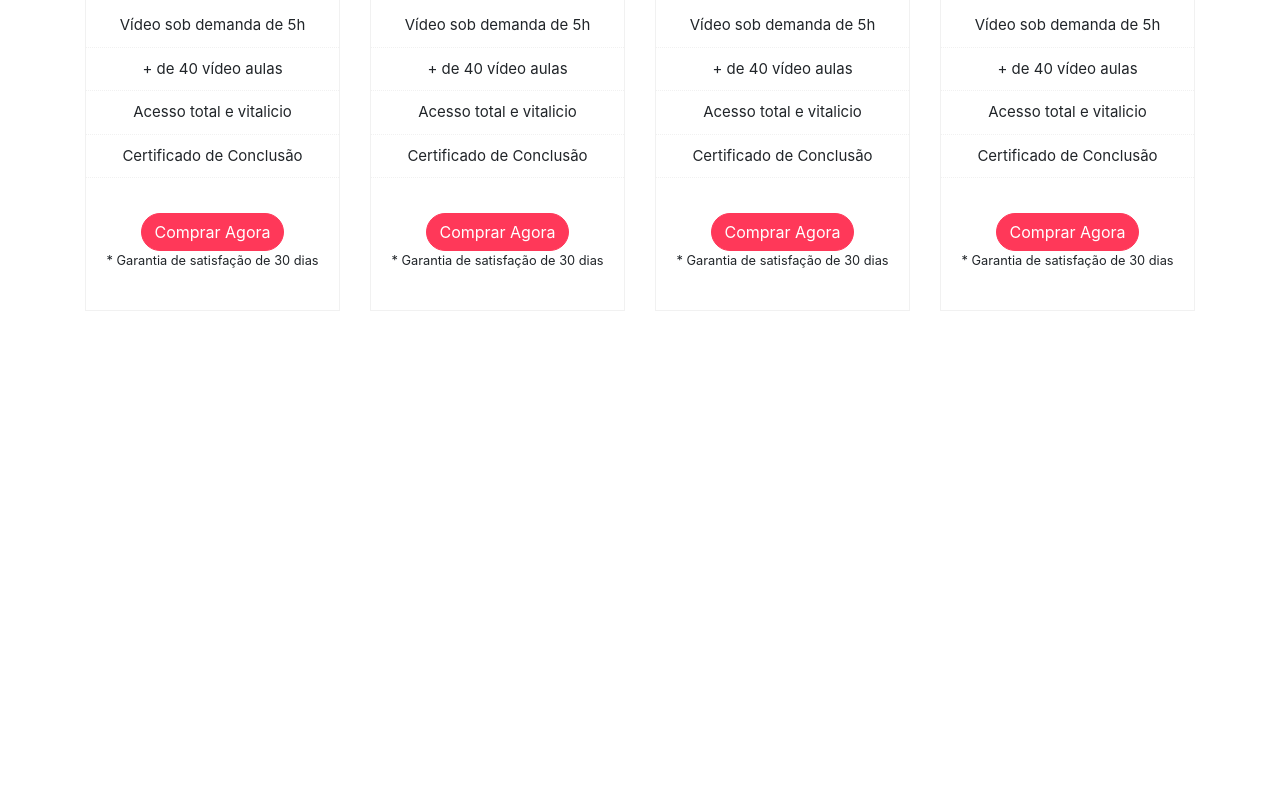
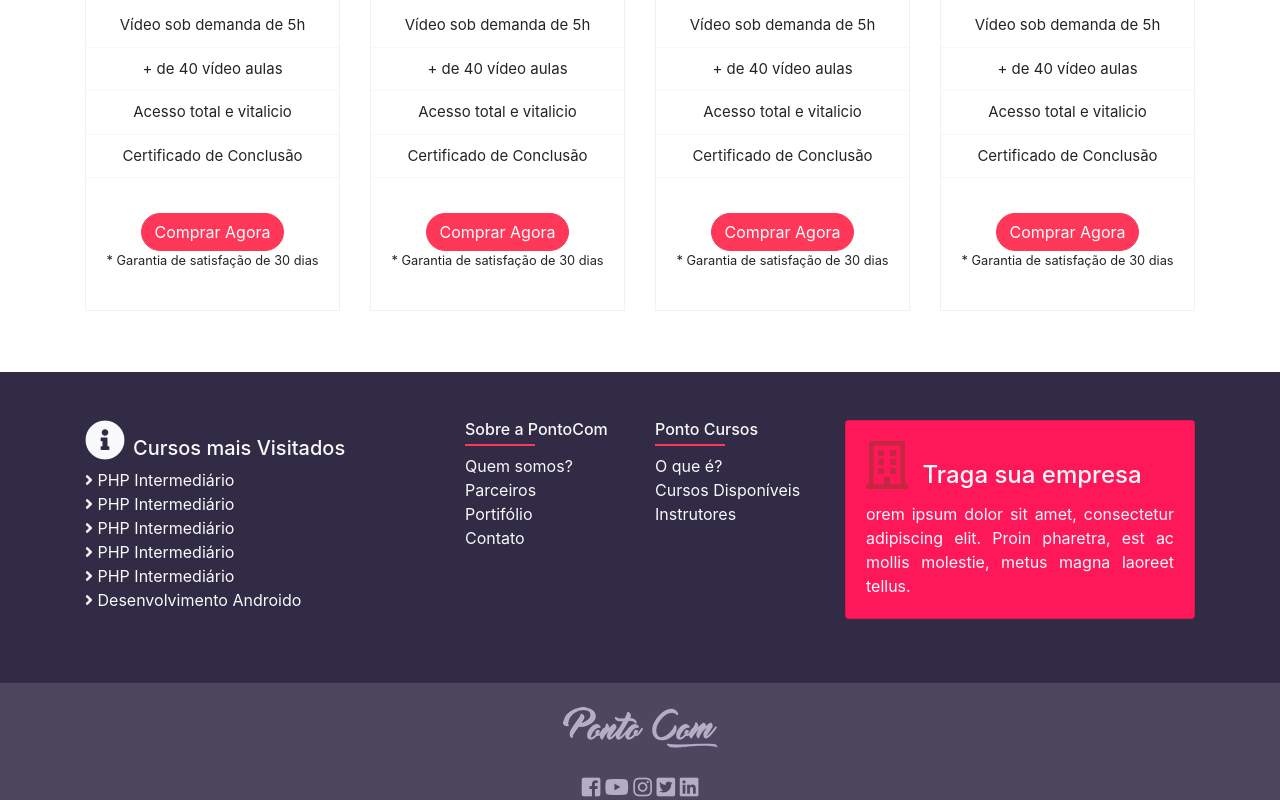
Before and after one commit to felipemsanto/one-page, a plain HTML site: page index.html in a window 1280 px wide. Shown: the part 1881-2681 px from the top of the page. Before the commit the page ends 2253 px from the top, so only its background shows below. Drawn offline with Linux system fonts and the light colour scheme.

Commit message:
Footer is done

```diff
--- a/css/style.css
+++ b/css/style.css
@@ -128,6 +128,37 @@
 
 }
 
+/*=== Rodapé ===*/
+
+.bg-rodape1 {
+    background-color: #312b45;
+}
+
+.bg-rodape1 ul {
+    -webkit-padding-start: 0;
+    -moz-padding-strat: 0;
+}
+
+.bg-rodape1 ul li {
+    list-style: none;
+}
+
+.bg-card-rodape {
+    background-color: #ff1859;
+}
+
+.icon-banner-rodape {
+    color: #c42841;
+}
+
+.bg-rodape2 {
+    background-color: #4c465f;
+}
+
+a.icone-social {
+    color: #b3aec2;
+}
+
 /*=== Configurações Gerais ===*/
 .underline {
     content: '';
@@ -138,6 +169,14 @@
     margin: 0 auto;
 }
 
+.underline-footer {
+    content: '';
+    border-top: 2px solid #ff3859;
+    width: 70px;
+    display: block;
+    margin-top: 5px;
+}
+
 .sombra:hover {
     box-shadow: 0 0 20px 0 rgba(0, 0, 0, 0.4);
 }
--- a/index.html
+++ b/index.html
@@ -329,6 +329,70 @@
         </div>
     </div>
 
+    <!-- Rodapé !-->
+    <footer class="container-fluid bg-rodape1">
+        <div class="container py-5">
+            <div class="row">
+                <div class="col-md-4">
+                    <h5 class="text-light align-midlle"><i class="fas fa-info-circle fa-2x mr-2 text-light"></i>Cursos mais Visitados</h5>
+                    <ul class="text-light">
+                        <li><a href="#" class="text-light"><i class="fa fa-angle-right"></i> PHP Intermediário</a></li>
+                        <li><a href="#" class="text-light"><i class="fa fa-angle-right"></i> PHP Intermediário</a></li>
+                        <li><a href="#" class="text-light"><i class="fa fa-angle-right"></i> PHP Intermediário</a></li>
+                        <li><a href="#" class="text-light"><i class="fa fa-angle-right"></i> PHP Intermediário</a></li>
+                        <li><a href="#" class="text-light"><i class="fa fa-angle-right"></i> PHP Intermediário</a></li>
+                        <li><a href="#" class="text-light"><i class="fa fa-angle-right"></i> Desenvolvimento Androido</a></li>
+                    </ul>
+                </div>
+                <div class="col-md-4">
+                    <div class="row">
+                        <div class="col-md-6">
+                            <h6 class="text-light">Sobre a PontoCom <span class="underline-footer"></span> </h6>
+                            <ul class="text-light">
+                                <li><a href="#" class="text-light">Quem somos?</a></li>
+                                <li><a href="#" class="text-light">Parceiros</a></li>
+                                <li><a href="#" class="text-light">Portifólio</a></li>
+                                <li><a href="#" class="text-light">Contato</a></li>
+                            </ul>
+                        </div>
+                        <div class="col-md-6">
+                            <h6 class="text-light">Ponto Cursos <span class="underline-footer"></span> </h6>
+                            <ul class="text-light">
+                                <li><a href="#" class="text-light">O que é?</a></li>
+                                <li><a href="#" class="text-light">Cursos Disponíveis</a></li>
+                                <li><a href="#" class="text-light">Instrutores</a></li>
+                            </ul>
+                        </div>
+                    </div>
+                </div>
+                <div class="col-md-4">
+                    <div class="card text-light mb-3 bg-card-rodape">
+                        <div class="card-body">
+                            <h4 class="card-title"><i class="far fa-building mr-2 fa-2x icon-banner-rodape"></i> Traga sua empresa</h4>
+                            <p class="card-text text-justify">orem ipsum dolor sit amet, consectetur adipiscing elit. Proin pharetra, est ac mollis molestie, metus magna laoreet tellus.</p>
+                        </div>
+                    </div>
+
+                </div>
+            </div>
+        </div>
+    </footer>
+    <div class="container-fluid bg-rodape2">
+        <div class="container py-4">
+            <img src="img/14.1 logoRodape.png" class="img-fluid mx-auto d-block" alt="">
+        </div>
+        <div class="text-center pt-1">
+            <a href="#" class="icone-social" target="_blank"><i class="fab fa-facebook-square fa-lg"></i></a>
+            <a href="#" class="icone-social" target="_blank"><i class="fab fa-youtube fa-lg"></i></a>
+            <a href="#" class="icone-social" target="_blank"><i class="fab fa-instagram fa-lg"></i></a>
+            <a href="#" class="icone-social" target="_blank"><i class="fab fa-twitter-square fa-lg"></i></a>
+            <a href="#" class="icone-social" target="_blank"><i class="fab fa-linkedin fa-lg"></i></a>
+        </div>
+
+    </div>
+
+
+
     <!-- Js Bootsreap !-->
     <script type="text/javascript" src="js/jquery-min.js"></script>
     <script type="text/javascript" src="js/bootstrap.min.js"></script>
```
Also changed, not shown: img/14.1 logoRodape.png (added).
